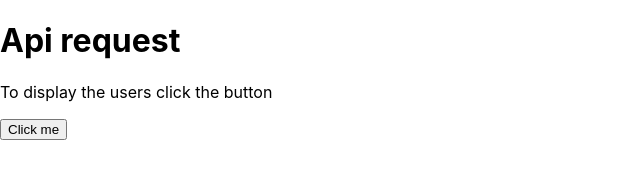
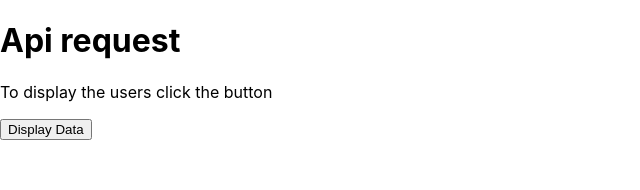
Before and after one commit to Brainybrian316/React-Api-Challenge, a React (Create React App) app in the folder api-challenge/: page / in a window 1280 px wide. Shown: the top 190 px of the page, without its empty margins (0-640 px from the left). Built offline with nearby package versions, Linux system fonts and the light colour scheme.

Commit message:
set state

```diff
--- a/api-challenge/src/components/home.js
+++ b/api-challenge/src/components/home.js
@@ -1,22 +1,36 @@
+import { useState } from 'react';
+
 const Home = () => {
+	const [data, setData] = useState(null);
 	const url = 'https://jsonplaceholder.typicode.com/users';
 
 	const getData = () => {
 		fetch(url)
 			.then((response) => response.json())
-			.then((data) => console.log(data));
+			.then((data) => setData(data))
+			.catch((error) => console.log(error));
 	};
 
+	// this is a higher order function because a function is being returned inside of a function
 	const handleClick = () => {
 		getData();
 	};
 
 	return (
-		<div>
+		<>
 			<h1>Api request</h1>
 			<p>To display the users click the button</p>
-			<button onClick={handleClick}>Click me</button>
-		</div>
+			<button onClick={handleClick}>Display Data</button>
+			{data &&
+				data.map((user) => (
+					<div key={user.id}>
+						<ul>
+							<li>{user.name}</li>
+							<li>{user.username}</li>
+						</ul>
+					</div>
+				))}
+		</>
 	);
 };
 
```
